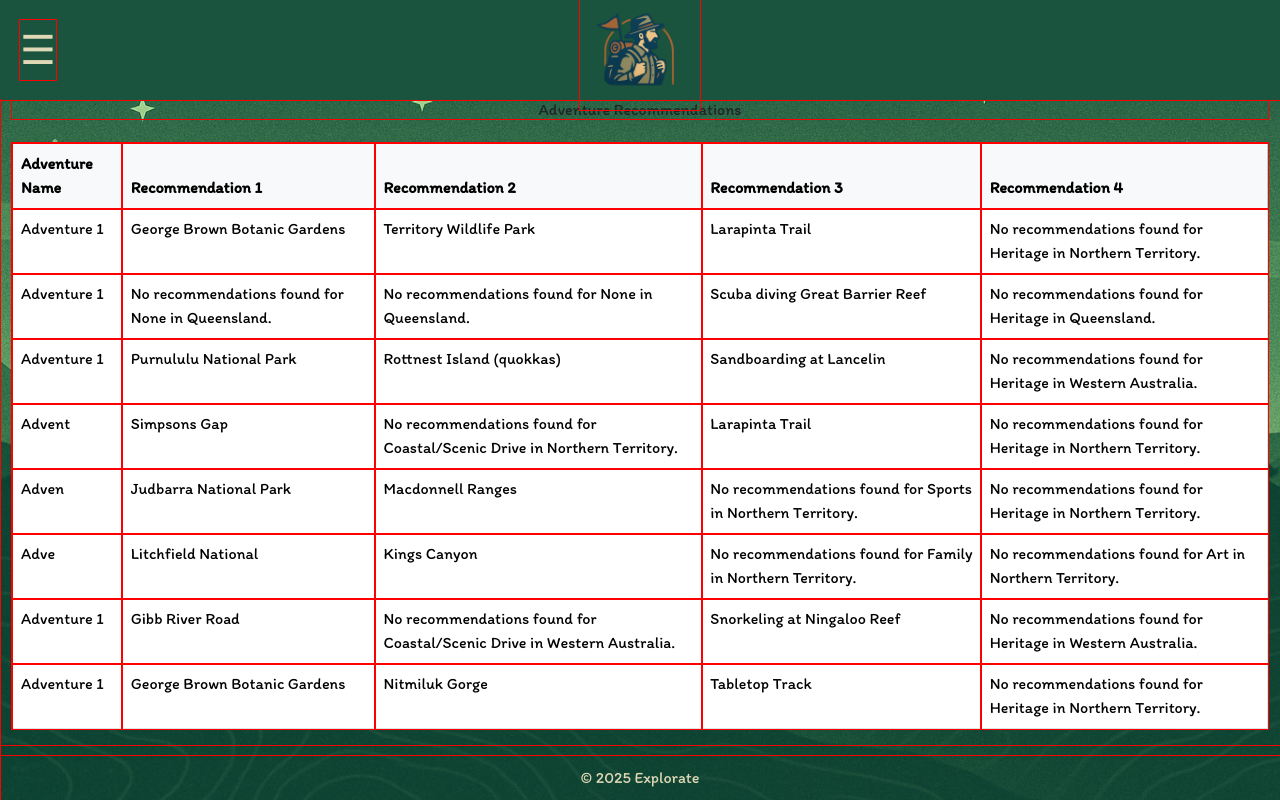
After one commit to lou-chan03/CITS3403_Explorate_2025, a Flask app: page /MyTrips in a window 1280 px wide. The commit adds this page. Run offline with Flask 3, Linux system fonts and the light colour scheme; a user stored in the database is signed in; data comes from the database, SQL or seed files in the repository; both versions use the stored data as it was after the commit; some libraries are stand-ins or nearby versions.

Commit message:
Add MyTrip page,fixed the rating page linking

```diff
--- a/Explorate/routes.py
+++ b/Explorate/routes.py
@@ -39,71 +39,6 @@ def index():
     return render_template('index.html')  # Assumes the file is in the `templates/` directory
 
 
-# @main.route('/questions', methods=['POST', 'GET'])
-# def questions():
-#     if request.method == 'POST':
-#         # Parse JSON data from the request
-#         data = request.get_json()
-#         adventure_name = data.get('adventure_name', 'Default Adventure Name')
-#         adults = data.get('adults', 0)
-#         children = data.get('children', 0)
-#         pets = data.get('pets', 0)
-#         choice = data.get('choice', 'No')
-
-#         # Log or process the data as needed
-#         print(f"Received data: {data}")
-
-#         # Render the next page dynamically
-#         return render_template(
-#             'Data_Ent_Q1.html',
-#             adventure_name=adventure_name,
-#             adults=adults,
-#             children=children,
-#             pets=pets,
-#             choice=choice
-#         )
-
-#     # Handle GET request
-#     return render_template('Data_Ent_Q1.html', adventure_name="Default Adventure Name")
-
-
-#@main.route('/questions', methods=['POST', 'GET'])
-# def questions():
-#     if request.method == 'POST':
-#         # Parse JSON data from the request
-#         data = request.get_json()
-#         adventure_name = data.get('adventure_name', 'Default Adventure Name')
-#         adults = data.get('adults', 0)
-#         children = data.get('children', 0)
-#         pets = data.get('pets', 0)
-#         choice = data.get('choice', 'No')
-
-#         # Save data to the database
-#         new_trip = TripDetails(
-#             adventure_name=adventure_name,
-#             adults=adults,
-#             children=children,
-#             pets=pets,
-#             choice=choice
-#         )
-#         db.session.add(new_trip)
-#         db.session.commit()
-
-#         # Log the operation
-#         print(f"Data saved to database: {data}")
-
-#         # Render the next page dynamically
-#         return render_template(
-#             'Data_Ent_Q1.html',
-#             adventure_name=adventure_name,
-#             adults=adults,
-#             children=children,
-#             pets=pets,
-#             choice=choice
-#         )
-
-#     # Handle GET request
-#     return render_template('Data_Ent_Q1.html', adventure_name="Default Adventure Name")
 
 
 @main.route('/questions', methods=['POST', 'GET'])
@@ -120,6 +55,8 @@ def questions():
 
         # Use the currently logged-in user's ID
         user_id = current_user.id
+        print(f"Current user ID: {user_id}")
+        session['user_id'] = user_id
 
         # Save data to the Adventure table
         new_trip = Adventure(
@@ -135,9 +72,11 @@ def questions():
 
         # Get the generated adventure_id from the newly added adventure
         adventure_id = new_trip.id
+        user_id = new_trip.user_id
 
         # Log the operation
         print(f"Adventure saved with ID: {adventure_id}")
+        print(f"Adventure saved with ID: {user_id}")
 
         # Render the next page dynamically
         return render_template(
@@ -147,7 +86,8 @@ def questions():
             children=children,
             pets=pets,
             choice=choice,
-            adventure_id=adventure_id  # Pass the adventure_id to the template for later use
+            adventure_id=adventure_id,  # Pass the adventure_id to the template for later use
+            user_id=user_id
         )
 
     # Handle GET request
@@ -215,26 +155,6 @@ def submit_rating():
 def other_trips():
     return render_template('other-trips.html')
 
-# @main.route('/save_selections', methods=['POST'])
-# def save_selections():
-#     data = request.json
-#     selections = data.get('selections', [])
-#     adventure_id = data.get('adventure_id')  # Assuming adventure_id is passed in the request
-
-#     # Create a new UserSelection row
-#     selection = UserSelection(
-#         session_id="user123",  # Replace with a dynamically generated session ID if needed
-#         answer_1=selections[0] if len(selections) > 0 else None,
-#         answer_2=selections[1] if len(selections) > 1 else None,
-#         answer_3=selections[2] if len(selections) > 2 else None,
-#         answer_4=selections[3] if len(selections) > 3 else None,
-#         answer_5=selections[4] if len(selections) > 4 else None,
-#         adventure_id=adventure_id  # Link to Adventure
-#     )
-#     db.session.add(selection)
-#     db.session.commit()
-
-#     return jsonify({'message': 'Data saved successfully'})
 
 
 
@@ -283,6 +203,9 @@ def save_selections():
 
         selections = data.get('selections', [])
         adventure_id = data.get('adventure_id')
+        user_id = data.get('user_id')
+        print(f"Userrrrr ID: {user_id}")
+
 
         if not selections or len(selections) < 5:
             return jsonify({"error": "At least 5 inputs are required."}), 400
@@ -306,6 +229,8 @@ def save_selections():
             answer_5=selections[4],
             adventure_id=adventure_id
         )
+        session['user_id'] = user_id
+        print(f"User ID: {user_id}")
         db.session.add(selection)
         db.session.commit()  # Save user selections first
         print("User selection saved successfully.")
@@ -468,6 +393,7 @@ def save_selections():
         db.session.commit()  # Save recommendations
         session['recommendation_id'] = recommendation_entry.id
         print("Recommendations saved successfully.")
+        print(print(session.get('user_id')))
 
         print("Final recommendation payload:", {
         "selected_state": selected_state,
@@ -738,3 +664,42 @@ def recommend():
         "session_id": session_id,
         # "recommendation_id": recommendation_entry.id
     })
+
+
+
+
+@main.route('/api/adventures', methods=['POST'])
+@login_required
+def get_adventures():
+    user_id = session.get('user_id')
+    print(f"User ID from session: {user_id}")
+    if not user_id:
+        return jsonify({'error': 'UserID is required'}), 400
+
+    # Your existing SQLAlchemy query here, unchanged
+    results = db.session.query(
+        Adventure.adventure_name,
+        Recommendations.recommendation_1,
+        Recommendations.recommendation_2,
+        Recommendations.recommendation_3,
+        Recommendations.recommendation_4
+    ).join(UserSelection, Adventure.id == UserSelection.adventure_id) \
+     .join(Recommendations, UserSelection.session_id == Recommendations.session_id) \
+     .filter(Adventure.user_id == user_id).all()
+
+    response = [
+        {
+            'adventure_name': row.adventure_name,
+            'recommendation_1': row.recommendation_1,
+            'recommendation_2': row.recommendation_2,
+            'recommendation_3': row.recommendation_3,
+            'recommendation_4': row.recommendation_4
+        } for row in results
+    ]
+    return jsonify(response)
+
+
+@main.route('/MyTrips')
+@login_required
+def MyTrips():
+    return render_template('MyTrips.html')
--- a/Explorate/static/css/styles.css
+++ b/Explorate/static/css/styles.css
@@ -453,3 +453,20 @@ background-color: #25abd1; /* Your custom blue color */
 #main_part.active {
     margin-left: 250px;
 }
+
+
+#share-button {
+    background-color: #0FBDE9;
+    color: #DFD8B6;
+    position: fixed;
+    bottom: 20px;
+    right: 20px;
+    z-index: 1000;
+    padding: 10px 20px;
+    font-size: 16px;
+    border-radius: 5px;
+  }
+
+  #share-button :hover {
+    background-color: #45a049;
+}
--- /dev/null
+++ b/Explorate/static/js/MyTrip.js
@@ -0,0 +1,35 @@
+$(document).ready(function () {
+    $.ajax({
+        url: '/api/adventures',  // relative URL is better
+        type: 'POST',
+        contentType: 'application/json',
+        data: '{}',  // send empty JSON, or you can omit this line if your Flask can handle no data
+        success: function (data) {
+            if (data.length > 0) {
+                const table = $('#adventure-table');
+                const tbody = table.find('tbody');
+                tbody.empty();
+
+                data.forEach(row => {
+                    const tr = `<tr>
+                        <td>${row.adventure_name}</td>
+                        <td>${row.recommendation_1}</td>
+                        <td>${row.recommendation_2}</td>
+                        <td>${row.recommendation_3}</td>
+                        <td>${row.recommendation_4}</td>
+                    </tr>`;
+                    tbody.append(tr);
+                });
+
+                table.show();
+                $('#no-data-message').hide();
+            } else {
+                $('#adventure-table').hide();
+                $('#no-data-message').show();
+            }
+        },
+        error: function () {
+            alert('Failed to fetch data.');
+        }
+    });
+});
--- a/Explorate/static/js/scriptQ.js
+++ b/Explorate/static/js/scriptQ.js
@@ -104,6 +104,7 @@ document.addEventListener("DOMContentLoaded", () => {
 
     // Retrieve adventure_id from the hidden input field
     var adventure_id = document.getElementById('adventure-id').value;
+    var user_id = document.getElementById('user-id').value;
     console.log("Adventure ID:", adventure_id); // Verify it's being retrieved
 
     // Check if the loading indicator exists
@@ -120,7 +121,7 @@ document.addEventListener("DOMContentLoaded", () => {
         headers: {
             'Content-Type': 'application/json',
         },
-        body: JSON.stringify({ selections: userSelections, adventure_id: adventure_id }) // Send the adventure_id along
+        body: JSON.stringify({ selections: userSelections, adventure_id: adventure_id ,user_id:user_id}) // Send the adventure_id along
     })
     .then(response => {
         if (loadingIndicator) {
--- a/Explorate/static/js/share_script.js
+++ b/Explorate/static/js/share_script.js
@@ -1,4 +1,5 @@
 const ratings = {};
+
 document.addEventListener('DOMContentLoaded', () => {
     const ratingBlocks = document.querySelectorAll('.rate');
 
@@ -72,6 +73,8 @@ function updateOverallRating() {
 function submitRatings() {
     const recommendationInput = document.getElementById('recommendation-id');
     const useridinput = document.getElementById('user-id');
+    const submitButton = document.querySelector('#submit-rating-btn');
+    const redirectUrl = submitButton.getAttribute('data-share-url');
     console.log("useridinput", useridinput);
     if (!recommendationInput) {
         console.error('Error: Recommendation ID input not found in the DOM.');
@@ -104,6 +107,8 @@ function submitRatings() {
         .then((response) => {
             if (response.ok) {
                 alert('Ratings submitted successfully!');
+
+                window.location.href =  redirectUrl;
             } else {
                 alert('Failed to submit ratings.');
             }
--- a/Explorate/templates/Data_Ent_Q1.html
+++ b/Explorate/templates/Data_Ent_Q1.html
@@ -38,6 +38,7 @@
 </div>
 <!-- This hidden input stores the adventure_id -->
 <input type="hidden" id="adventure-id" value="{{ adventure_id }}">
+<input type="hidden" id="user-id" value="{{ user_id }}">
 {% endblock%}
 {% block scripts %}
 <script src="https://cdnjs.cloudflare.com/ajax/libs/bootstrap/5.3.0/js/bootstrap.bundle.min.js"></script>
--- /dev/null
+++ b/Explorate/templates/MyTrips.html
@@ -0,0 +1,25 @@
+{% extends "base.html"%}
+{% block title%}DataEntry{% endblock%}
+{% block content%}
+<div class="container">
+        <h1 class="text-center">Adventure Recommendations</h1>
+        <table class="table table-bordered mt-4" id="adventure-table" style="display: none;">
+            <thead class="table-light">
+                <tr>
+                    <th>Adventure Name</th>
+                    <th>Recommendation 1</th>
+                    <th>Recommendation 2</th>
+                    <th>Recommendation 3</th>
+                    <th>Recommendation 4</th>
+                </tr>
+            </thead>
+            <tbody></tbody>
+        </table>
+        <p id="no-data-message" class="text-center text-danger" style="display: none;">No recommendations available.</p>
+    </div>
+{% endblock%}
+{% block scripts %}
+<script src="https://code.jquery.com/jquery-3.6.0.min.js"></script>
+<script src="{{ url_for('static', filename='js/MyTrip.js') }}"></script>
+
+{% endblock%}
--- a/Explorate/templates/base.html
+++ b/Explorate/templates/base.html
@@ -12,6 +12,7 @@
         <link rel="stylesheet" href="{{ url_for('static', filename='css/style.css') }}">
         <link rel="stylesheet" href="{{ url_for('static', filename='css/styles-share.css') }}">
         <script src="https://cdn.tailwindcss.com"></script>
+        <script src="https://code.jquery.com/jquery-3.6.0.min.js"></script>
         <link href="https://fonts.googleapis.com/css2?family=Itim&display=swap" rel="stylesheet">
 
     <!-- Bootstrap Icons -->
@@ -36,7 +37,7 @@
     <div id="sidebar">
         <a href="#"><img src="{{ url_for('static', filename='images/profile.png') }}" alt="Profile" class="sidebar-icon"> Profile</a>
         <a href="{{ url_for('main.FindAdv') }}"><img src="{{ url_for('static', filename='images/Itineray.png') }}" alt="Find_Itinerary" class="sidebar-icon"> Find Itinerary</a>
-        <a href="#"><img src="{{ url_for('static', filename='images/trips.png') }}" alt="My_Trips" class="sidebar-icon"> My Trips</a>
+        <a href="{{ url_for('main.MyTrips') }}"><img src="{{ url_for('static', filename='images/trips.png') }}" alt="My_Trips" class="sidebar-icon"> My Trips</a>
         <a href="#"><img src="{{ url_for('static', filename='images/Insights.png') }}" alt="Insights" class="sidebar-icon"> Insights</a>
         <a href="{{ url_for('auth.logout') }}"><img src="{{ url_for('static', filename='images/x-22.png') }}" alt="Log_out" class="sidebar-icon"> Log out</a>
         <a href="#"><i class="bi bi-envelope"></i> Settings</a>
--- a/Explorate/templates/index.html
+++ b/Explorate/templates/index.html
@@ -2,6 +2,7 @@
 {% block title%}DataEntry{% endblock%}
 {% block content%}
 <div id="results-container"></div>
+<a href="{{ url_for('main.share_page') }}" id="share-button" class="btn btn-primary">Share</a>
 {% endblock%}
 {% block scripts %}
 
--- a/Explorate/templates/rate-page.html
+++ b/Explorate/templates/rate-page.html
@@ -55,7 +55,7 @@
                 <input type="hidden" id="recommendation-id" value="{{ recommendation_id }}">
 
 
-                <button class="btn" id="submit-rating-btn">Submit Ratings</button>
+                <button class="btn" id="submit-rating-btn" data-share-url="{{ url_for('main.share_page') }}">Submit Ratings</button>
                 <h3 id="overall-rating">Overall Rating: 0/5</h3>
             </div>
         </div>
```
Also changed, not shown: instance/adventures.db.
